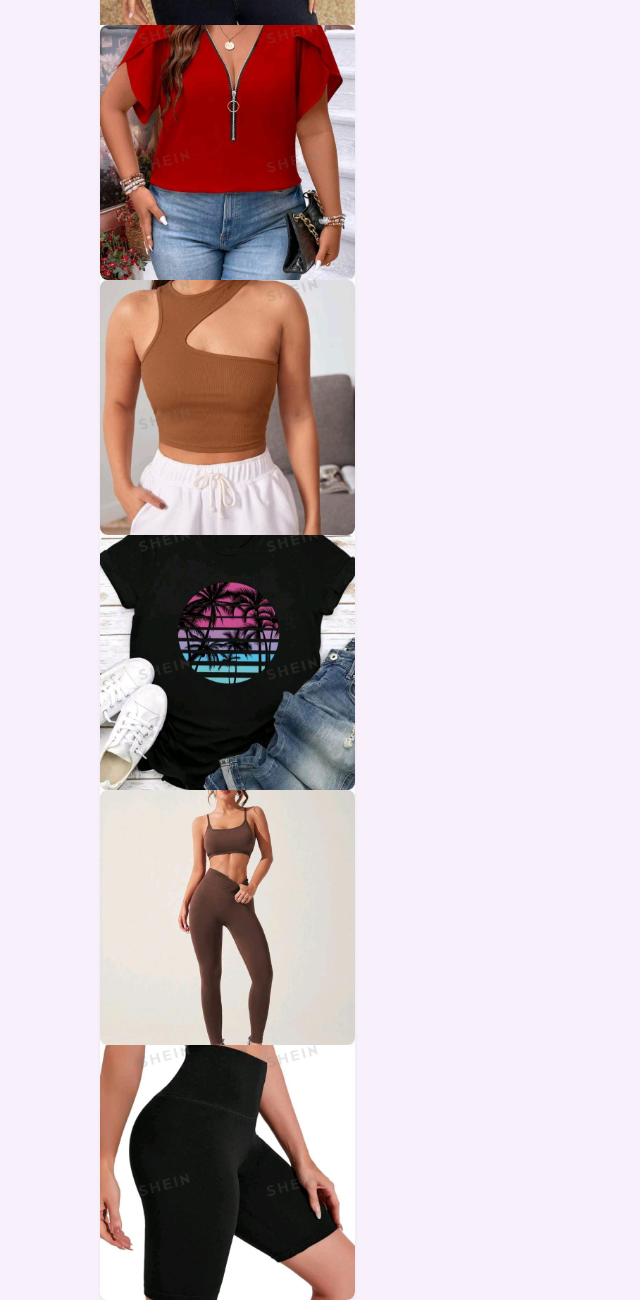
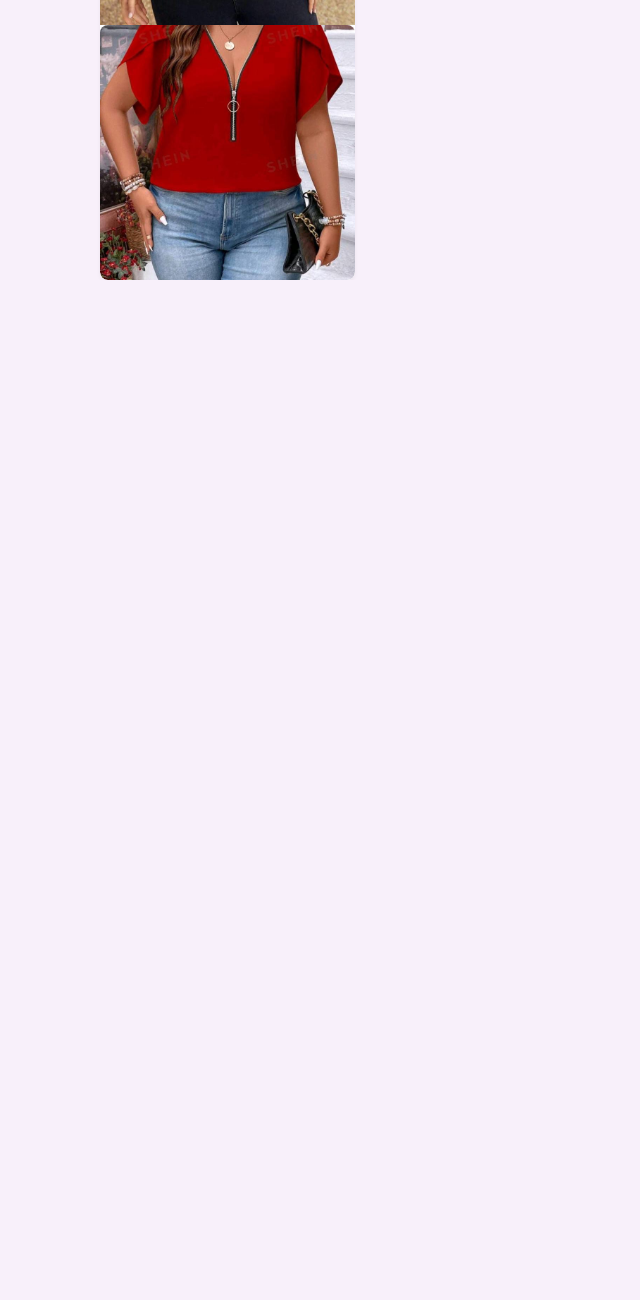
Before and after one commit to Rosavaldez4bb/Pagina, a plain HTML site: page vermas.html in a window 1280 px wide. Shown: the part 668-1968 px from the top of the page, without its empty margins (0-640 px from the left). After the commit the page ends 948 px from the top, so only its background shows below. Drawn offline with Linux system fonts and the light colour scheme.

Commit message:
Update vermas.html

```diff
--- a/vermas.html
+++ b/vermas.html
@@ -43,21 +43,6 @@
         <img src="img6.jpeg" alt="Producto 5">
         </div>
 
-        <div class="product-card">
-        <img src="img7.jpeg" alt="Producto 6">
-        </div>
-
-        <div class="product-card">
-        <img src="img8.jpeg" alt="Producto 7">
-        </div>
-
-        <div class="product-card">
-        <img src="img9.jpeg" alt=Producto 8>
-        </div>
-
-        <div class="product-card">
-        <img src="img10.jpeg" alt="Producto 9">
-        </div>
 </div>
 </body>
 </html>
```
